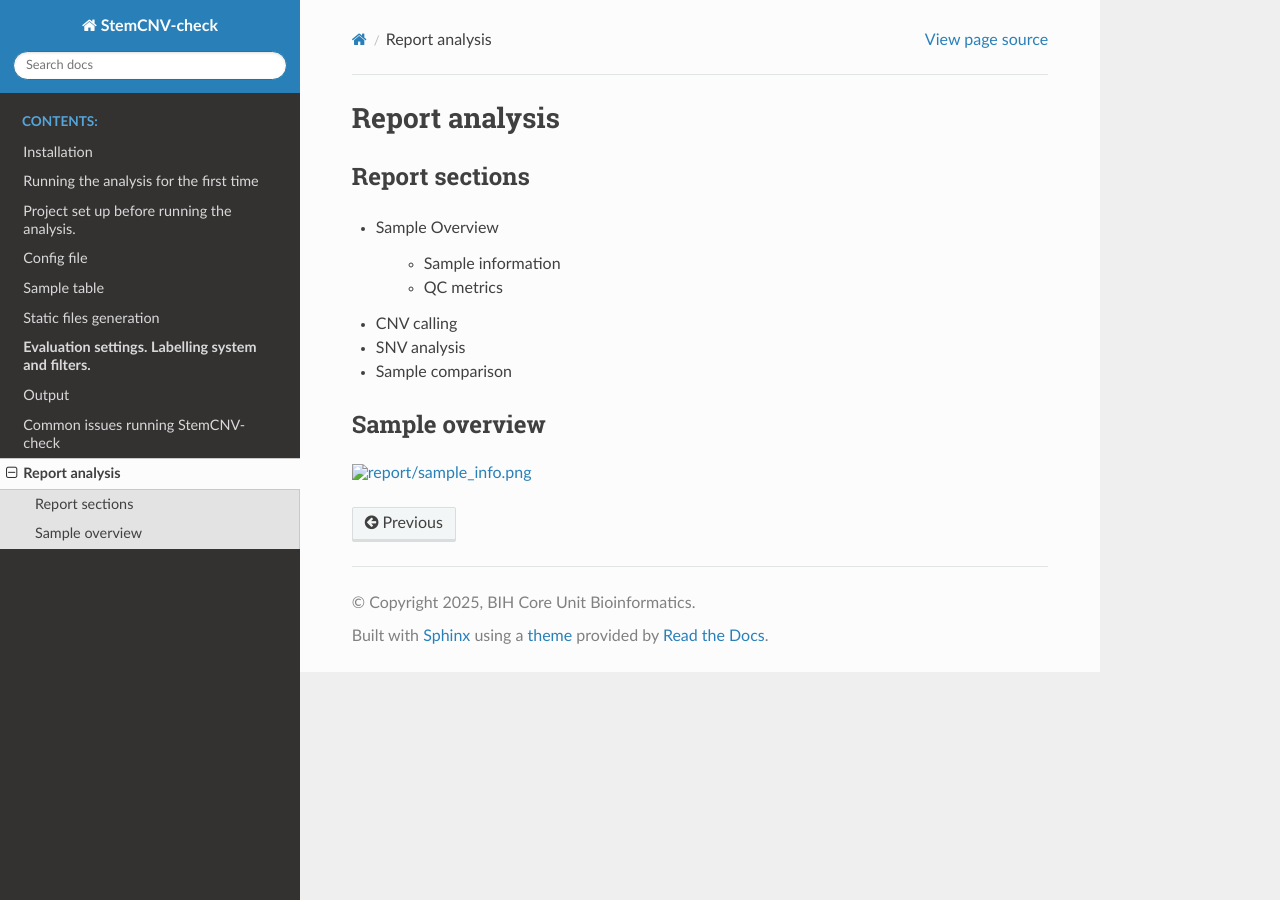
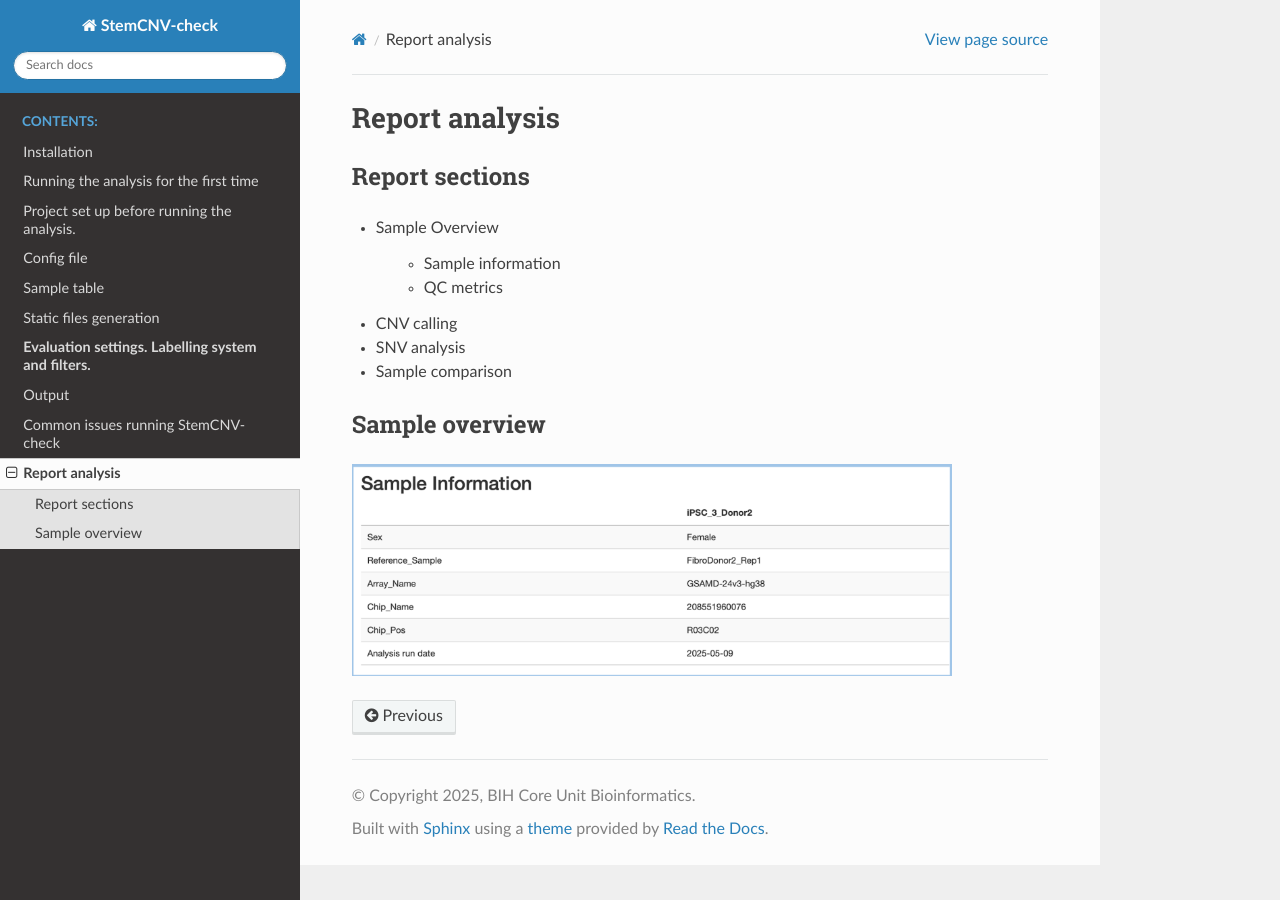
Before and after one commit to bihealth/StemCNV-check, a Sphinx documentation site: the page built from docs/source/report_analysis.rst, in a window 1280 px wide. Built offline with Sphinx 7.4.7 and the Read the Docs theme 3.1.0, drawn with Linux system fonts in a browser that asks for light colours.

Commit message:
Update report_analysis.rst

```diff
--- a/docs/source/report_analysis.rst
+++ b/docs/source/report_analysis.rst
@@ -16,5 +16,5 @@ Report sections
 Sample overview
 ----------------
 
-.. image:: report/sample_info.png
+.. image:: sample_info.png
    :width: 600
```
